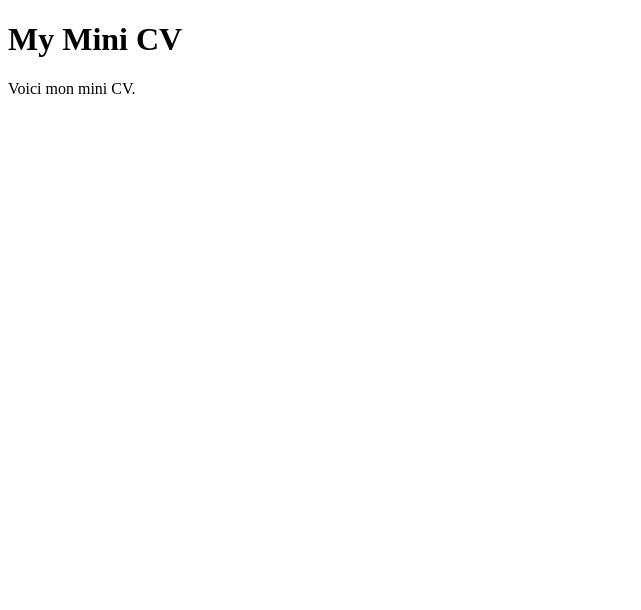
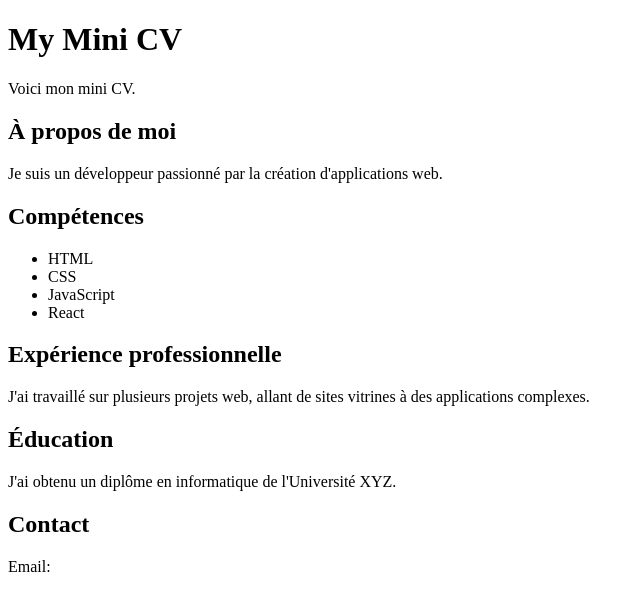
Before and after one commit to Annabelle-mg/mini-cv, a plain HTML site: page index.html in a window 1280 px wide. Shown: the whole page, without its empty margins (0-641 px from the left). Drawn offline with Linux system fonts and the light colour scheme.

Commit message:
feat(index): add more informations about cv

```diff
--- a/index.html
+++ b/index.html
@@ -8,5 +8,35 @@
 <body>
     <h1>My Mini CV</h1>
     <p>Voici mon mini CV.</p>
+
+    <main>
+        <section>
+            <h2>À propos de moi</h2>
+            <p>Je suis un développeur passionné par la création d'applications web.</p>
+        </section>
+
+        <section>
+            <h2>Compétences</h2>
+            <ul>
+                <li>HTML</li>
+                <li>CSS</li>
+                <li>JavaScript</li>
+                <li>React</li>
+            </ul>
+        </section>
+
+        <section>
+            <h2>Expérience professionnelle</h2>
+            <p>J'ai travaillé sur plusieurs projets web, allant de sites vitrines à des applications complexes.</p>
+        </section>
+
+        <section>
+            <h2>Éducation</h2>
+            <p>J'ai obtenu un diplôme en informatique de l'Université XYZ.</p>
+        </section>
+
+        <section>
+            <h2>Contact</h2>
+            <p>Email:  </p>
 </body>
 </html>
```
